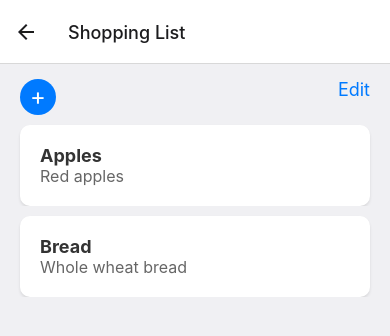
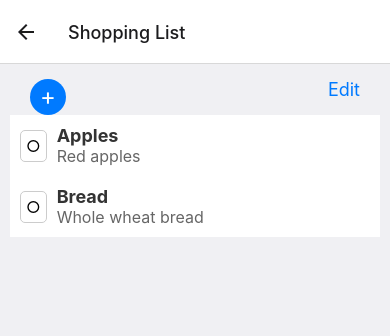
Before and after one commit to apalent/shopcheck-ui, a React Native app: screen /ShoppingList in a window 390 px wide. Shown: the top 336 px of the page. Built offline with nearby package versions, Linux system fonts and the light colour scheme.

Commit message:
login page added

```diff
--- a/AppStyles.js
+++ b/AppStyles.js
@@ -5,6 +5,7 @@ export const styles = StyleSheet.create({
     container: {
         flex: 1,
         backgroundColor: '#F0F0F3', // A light background color
+        paddingHorizontal: 10,
       },
       header: {
         flexDirection: 'row',
@@ -53,6 +54,27 @@ export const styles = StyleSheet.create({
         fontSize: 16,
         color: '#666',
       },
+      itemContainer: {
+        flexDirection: 'row',
+        alignItems: 'center',
+        padding: 10,
+        backgroundColor: '#fff',
+      },
+      checkBox: {
+        marginRight: 10,
+        borderWidth: 1,
+        borderColor: '#ccc',
+        borderRadius: 5,
+        padding: 5,
+      },
+      checkText: {
+        fontSize: 16,
+      },
+      deleteText: {
+        color: '#fff',
+        fontWeight: 'bold',
+      },
+
       listContentContainer: {
         paddingBottom: 20,
       },
@@ -63,9 +85,11 @@ export const styles = StyleSheet.create({
         width: 100, // Adjust width as necessary
         height: '100%',
       },
-      deleteText: {
-        color: 'white',
+      sectionHeader: {
+        fontSize: 18,
         fontWeight: 'bold',
+        marginTop: 10,
+        marginBottom: 5,
       },
       centeredView: {
         flex: 1,
--- a/components/SwipeableItem.js
+++ b/components/SwipeableItem.js
@@ -1,7 +1,9 @@
+// SwipeableItem.js
+import React from 'react';
 import { Swipeable } from 'react-native-gesture-handler';
-import { View, Text, TouchableOpacity } from 'react-native';
-import { styles } from '../AppStyles';
-const SwipeableItem = ({ item, onDelete }) => {
+import { View, Text, TouchableOpacity, StyleSheet } from 'react-native';
+import { styles } from '../AppStyles'; // Assuming you have this file set up for your global styles
+const SwipeableItem = ({ item, onDelete, onMarkAsPurchased }) => {
   const renderRightActions = (progress, dragX) => {
     return (
       <TouchableOpacity onPress={() => onDelete(item.id)} style={styles.deleteBox}>
@@ -12,10 +14,15 @@ const SwipeableItem = ({ item, onDelete }) => {
 
   return (
     <Swipeable renderRightActions={renderRightActions}>
-        <View style={styles.itemContainer}>
+      <TouchableOpacity onPress={() => onMarkAsPurchased(item.id)} style={styles.itemContainer}>
+        <View style={styles.checkBox}>
+          <Text style={styles.checkText}>{item.purchased ? '✓' : '○'}</Text>
+        </View>
+        <View>
           <Text style={styles.itemName}>{item.name}</Text>
           <Text style={styles.itemDescription}>{item.description}</Text>
         </View>
+      </TouchableOpacity>
     </Swipeable>
   );
 };
--- a/pages/LoginPage.js
+++ b/pages/LoginPage.js
@@ -39,7 +39,7 @@ function LoginPage({ navigation }) {
 
   return (
     <View style={styles.container}>
-      <Text style={styles.header}>Welcome</Text>
+      <Text style={styles.header}>welcome</Text>
       <TextInput
         style={styles.input}
         placeholder="Email"
--- a/pages/ShoppingListPage.js
+++ b/pages/ShoppingListPage.js
@@ -18,8 +18,9 @@ import SwipeableItem from '../components/SwipeableItem';
 
 function ShoppingListPage({ navigation }) {
   const [items, setItems] = useState([
-    { id: '1', name: 'Apples', description: 'Red apples' },
-    { id: '2', name: 'Bread', description: 'Whole wheat bread' },
+    { id: '1', name: 'Apples', description: 'Red apples', purchased: false },
+    { id: '2', name: 'Bread', description: 'Whole wheat bread', purchased: false },
+
     // More items can be initialized here
   ]);
 
@@ -43,6 +44,19 @@ function ShoppingListPage({ navigation }) {
     setModalVisible(false);
   };
 
+  const handleMarkAsPurchased = (itemId) => {
+    setItems((prevItems) => {
+      const updatedItems = prevItems.map((item) => {
+        if (item.id === itemId) {
+          return { ...item, purchased: !item.purchased };
+        }
+        return item;
+      });
+      const sortedItems = updatedItems.sort((a, b) => a.purchased - b.purchased);
+      return sortedItems;
+    });
+  };
+
   return (
     <View style={styles.container}>
       <View style={styles.header}>
@@ -62,6 +76,7 @@ function ShoppingListPage({ navigation }) {
             onDelete={(itemId) => {
               setItems(items.filter(it => it.id !== itemId));
             }}
+            onMarkAsPurchased={handleMarkAsPurchased}
           />
         )}
         contentContainerStyle={styles.listContentContainer}
```
Lines whose indentation alone changed are shown as unchanged.
